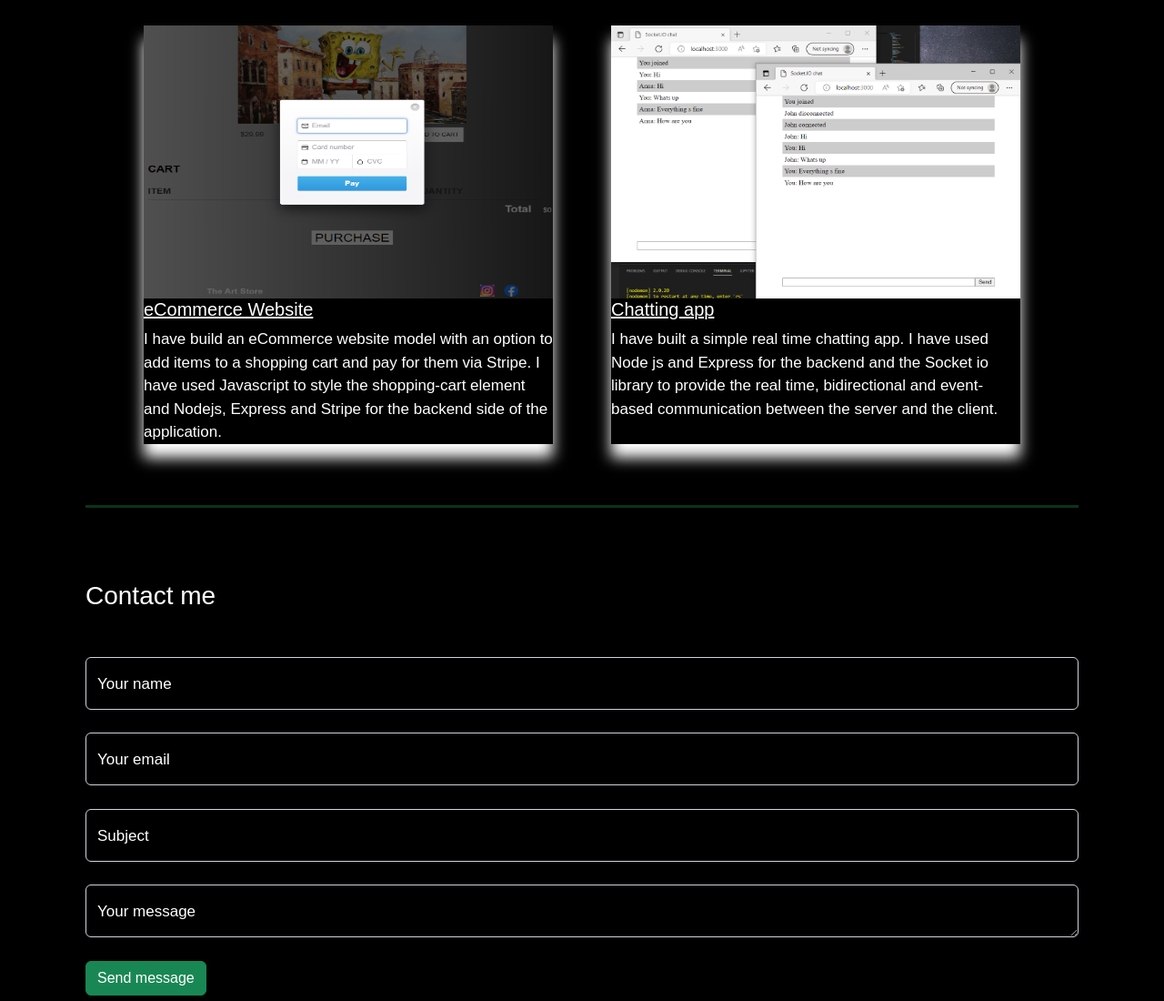
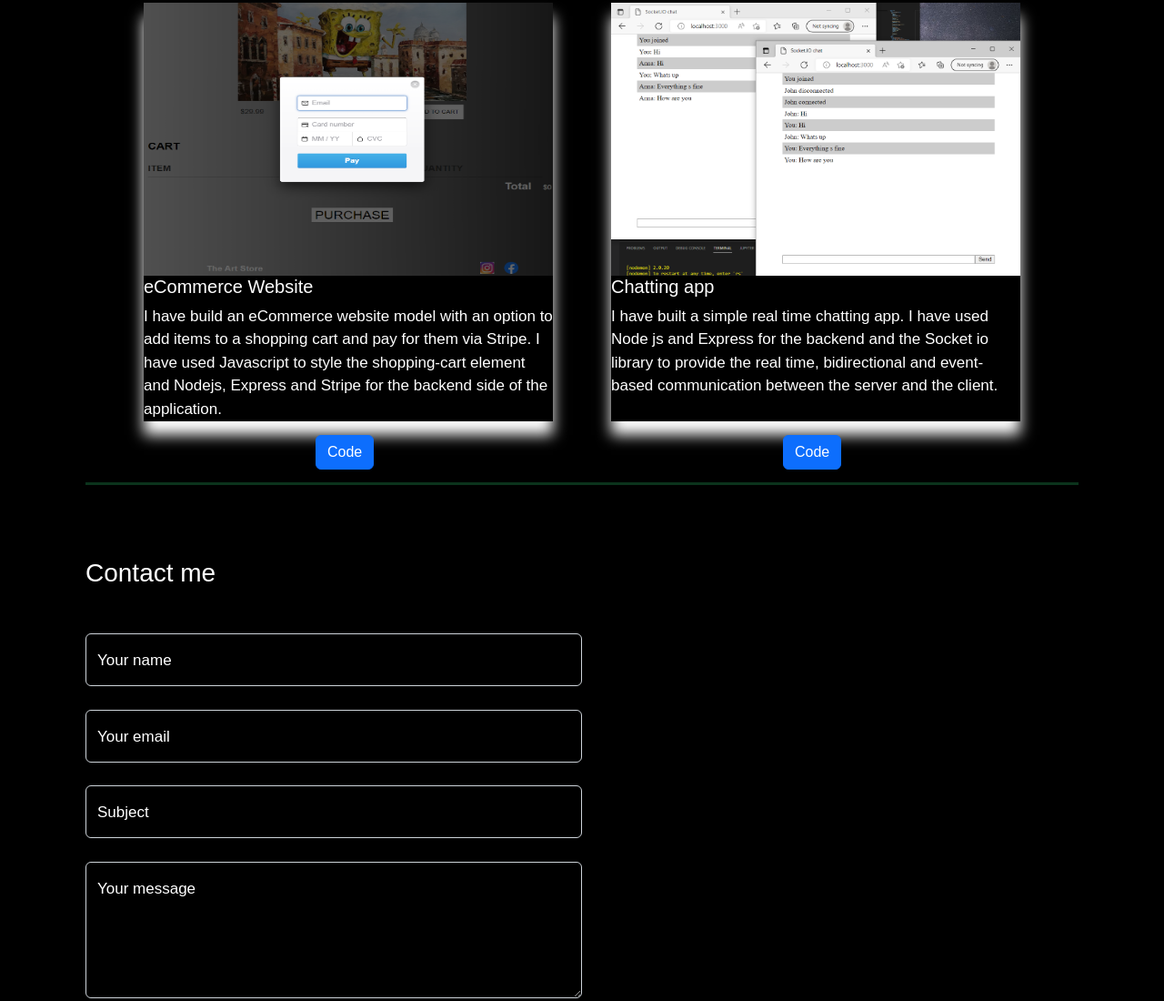
Before and after one commit to aomeri/portfolio, a plain HTML site: page index.html in a window 1280 px wide. Shown: the part 1654-2754 px from the top of the page at 91% size. Drawn offline with nearby package versions, Linux system fonts and the light colour scheme.

Commit message:
Update index.html

```diff
--- a/index.html
+++ b/index.html
@@ -49,7 +49,7 @@
     <div class="container rest">
       <div class="container about-div">
         <h3 id="about-title">About me</h3>
-        <p>I am a passionate web developer with a short experience in creating projects. I am always ready to work on building cool stuff, by exploiting my creative thinking and solution-oriented abilities.</p>
+        <p>I am a passionate junior web developer, always ready to work on building cool stuff, by exploiting my creative thinking and solution-oriented abilities.</p>
       </div>
       <br>
       <hr>
@@ -81,18 +81,21 @@
         <div class="projects">
         <div class="project project1">
           <img src="photos/firstPhoto.png" height="300px" width="450px">
-          <a class="link" href=""><h5>eCommerce Website</h5></a>
+          <h5>eCommerce Website</h5>
           <p>I have build an eCommerce website model with an option to add items to a shopping cart and pay for them via Stripe.
              I have used Javascript to style the shopping-cart element and Nodejs, Express and Stripe for the backend side of the application.
           </p>
+          <a href="https://github.com/aomeri/eCommerce"><button style="position: relative;left: 42%;" class="btn btn-primary">Code</button></a>
         </div>
         <div class="project project2">
           <img src="photos/secondPhoto.png" height="300px" width="450px">
-          <a class="link" href=""><h5>Chatting app</h5></a>
+          <h5>Chatting app</h5>
           <p>I have built a simple real time chatting app. I have used Node js and Express for the backend
             and the Socket io library to provide the real time, bidirectional and event-based communication
             between the server and the client.
           </p>
+          <br>
+          <a href="https://github.com/aomeri/chat_app"><button style="position: relative;left: 42%;" class="btn btn-primary">Code</button></a>
         </div>
 
        </div>
@@ -104,22 +107,22 @@
         <h3 id="contact-title">Contact me</h3>
         <form action="https://formsubmit.co/16a334d4c07d337a88274753fca0d6d7" method="POST">
           <div class="form-floating">
-           <input type="text" style="background-color:transparent;" id="name" name="name" required class="form-control" placeholder="Enter name">
+           <input  type="text" style="background-color:transparent; width: 50%; color:white;" id="name" name="name" required class="form-control" placeholder="Enter name">
            <label for="name" class="form-label">Your name</label>
           </div>
           <br>
           <div class="form-floating">
-            <input type="email" style="background-color:transparent;" id="email" name="email" required class="form-control" placeholder="Enter email">
+            <input type="email" style="background-color:transparent; width: 50%; color:white;" id="email" name="email" required class="form-control" placeholder="Enter email">
             <label for="email" class="form-label">Your email</label>
            </div>
            <br>
            <div class="form-floating">
-            <input type="text" style="background-color:transparent;" id="subject" name="subject" class="form-control" placeholder="Enter subject">
+            <input type="text" style="background-color:transparent; width: 50%; color:white;" id="subject" name="subject" class="form-control" placeholder="Enter subject">
             <label for="subject" class="form-label">Subject</label>
            </div>
            <br>
            <div class="form-floating">
-            <textarea style="background-color:transparent;" class="form-control" placeholder="Enter message" id="message" name="message" required></textarea>
+            <textarea style="background-color:transparent; width: 50%; height: 150px; color:white;" class="form-control" placeholder="Enter message" id="message" name="message" required></textarea>
             <label for="message">Your message</label>
           </div>
           <br>
```
